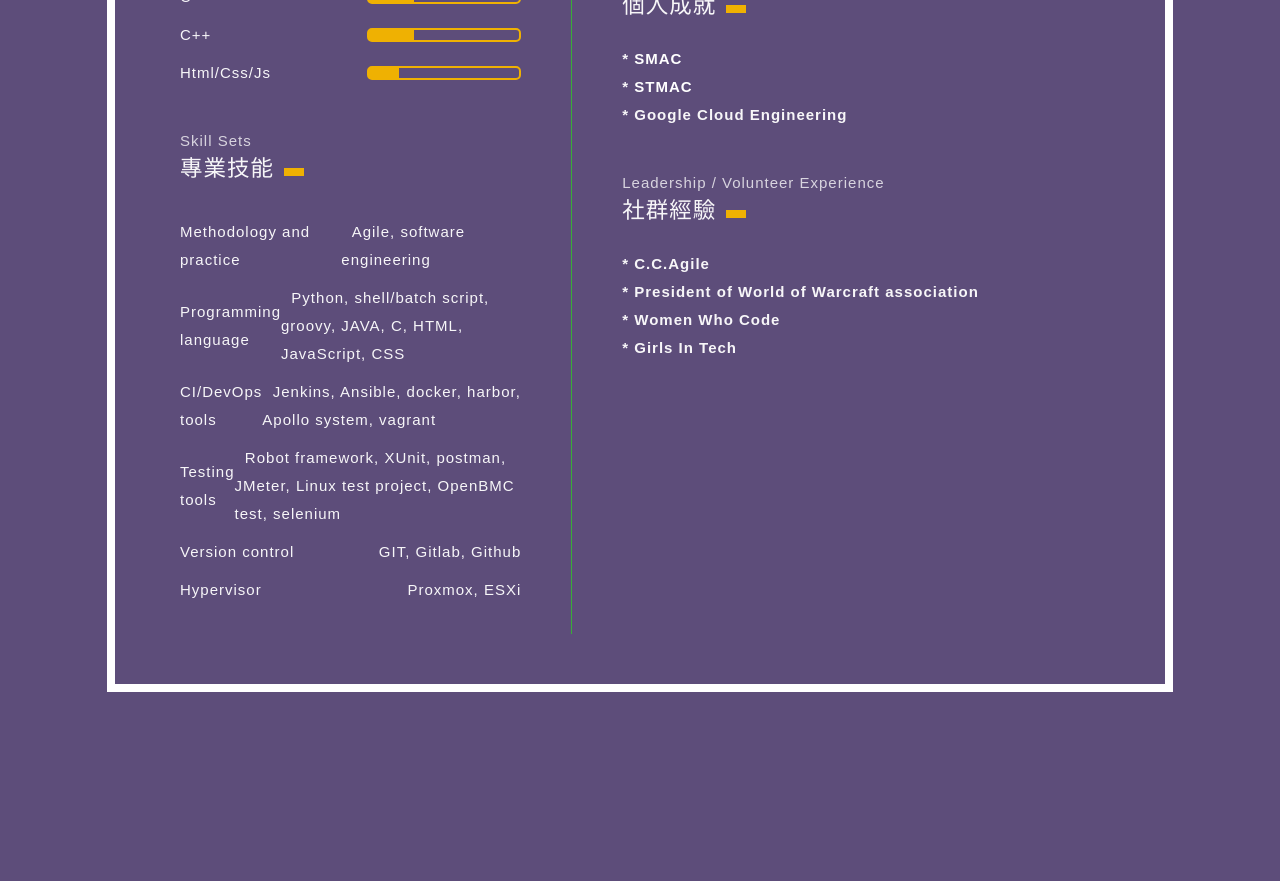
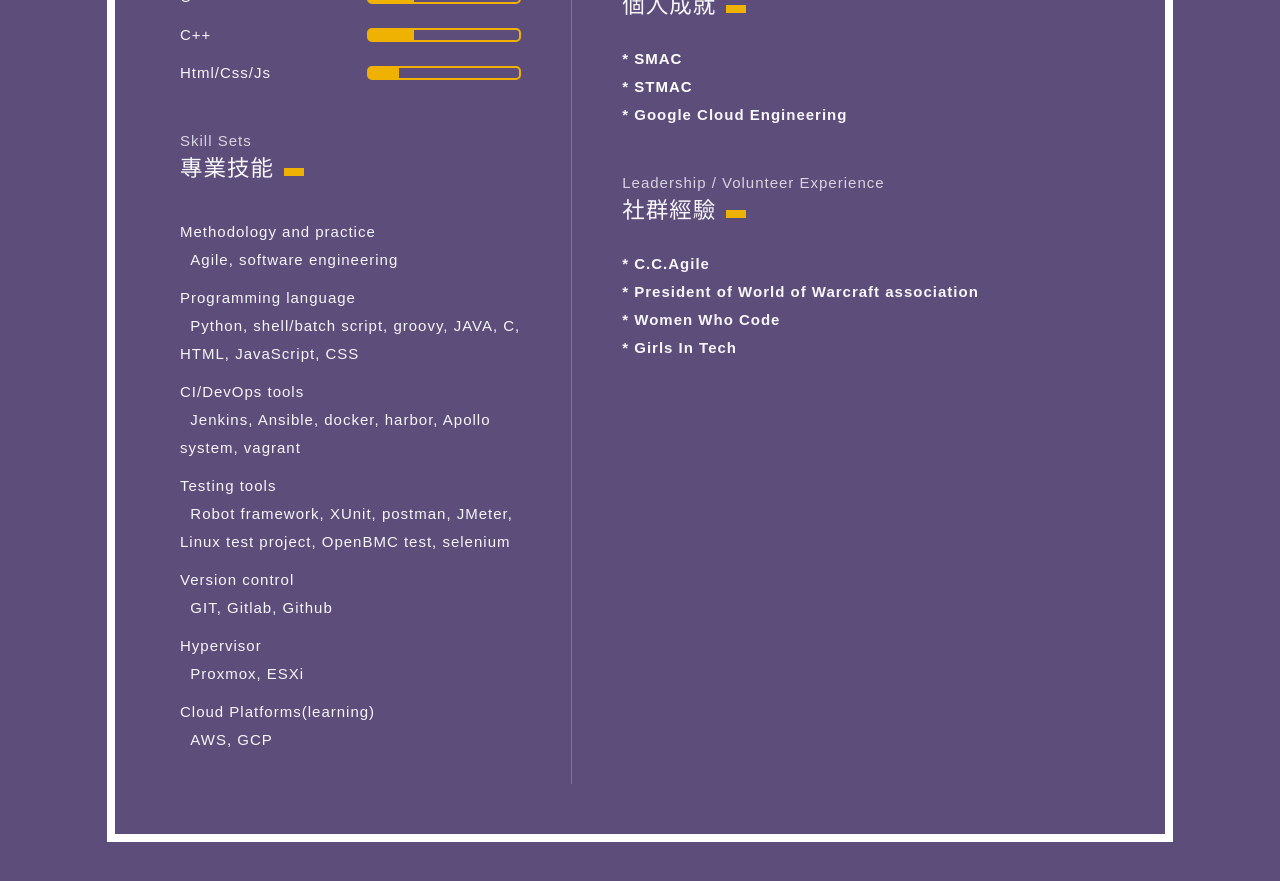
Before and after one commit to gitmaruneko/gitmaruneko.github.io, a Jekyll site: the page personal.html, which Jekyll copies as it is, in a window 1280 px wide and 900 px high, scrolled down 1157 px. Shown: the top 881 px of the window. Built offline with Jekyll 4.4.1, drawn with Linux system fonts in a browser that asks for light colours; before the commit the page ends 1907 px from its top, so only the background shows below that.

Commit message:
Add skill sets

```diff
--- a/personal.html
+++ b/personal.html
@@ -142,18 +142,13 @@
       <h4>Skill Sets</h4>
       <h2>專業技能</h2>
       <ul class="listProgram">
-        <li>Methodology and practice
-          <div>&nbsp;&nbsp;Agile, software engineering</div></li>
-        <li>Programming language
-          <div>&nbsp;&nbsp;Python, shell/batch script, groovy, JAVA, C, HTML, JavaScript, CSS</div></li>
-        <li>CI/DevOps tools
-          <div>&nbsp;&nbsp;Jenkins, Ansible, docker, harbor, Apollo system, vagrant</div></li>
-        <li>Testing tools
-          <div>&nbsp;&nbsp;Robot framework, XUnit, postman, JMeter, Linux test project, OpenBMC test, selenium</div></li>
-        <li>Version control
-          <div>&nbsp;&nbsp;GIT, Gitlab, Github</div></li>
-        <li>Hypervisor
-          <div>&nbsp;&nbsp;Proxmox, ESXi</div></li>
+        <li>Methodology and practice<br>&nbsp;&nbsp;Agile, software engineering</li>
+        <li>Programming language<br>&nbsp;&nbsp;Python, shell/batch script, groovy, JAVA, C, HTML, JavaScript, CSS</li>
+        <li>CI/DevOps tools<br>&nbsp;&nbsp;Jenkins, Ansible, docker, harbor, Apollo system, vagrant</li>
+        <li>Testing tools<br>&nbsp;&nbsp;Robot framework, XUnit, postman, JMeter, Linux test project, OpenBMC test, selenium</li>
+        <li>Version control<br>&nbsp;&nbsp;GIT, Gitlab, Github</li>
+        <li>Hypervisor<br>&nbsp;&nbsp;Proxmox, ESXi</li>
+        <li>Cloud Platforms(learning)<br>&nbsp;&nbsp;AWS, GCP</li>
         </li>
       </ul>
     </div>
```
